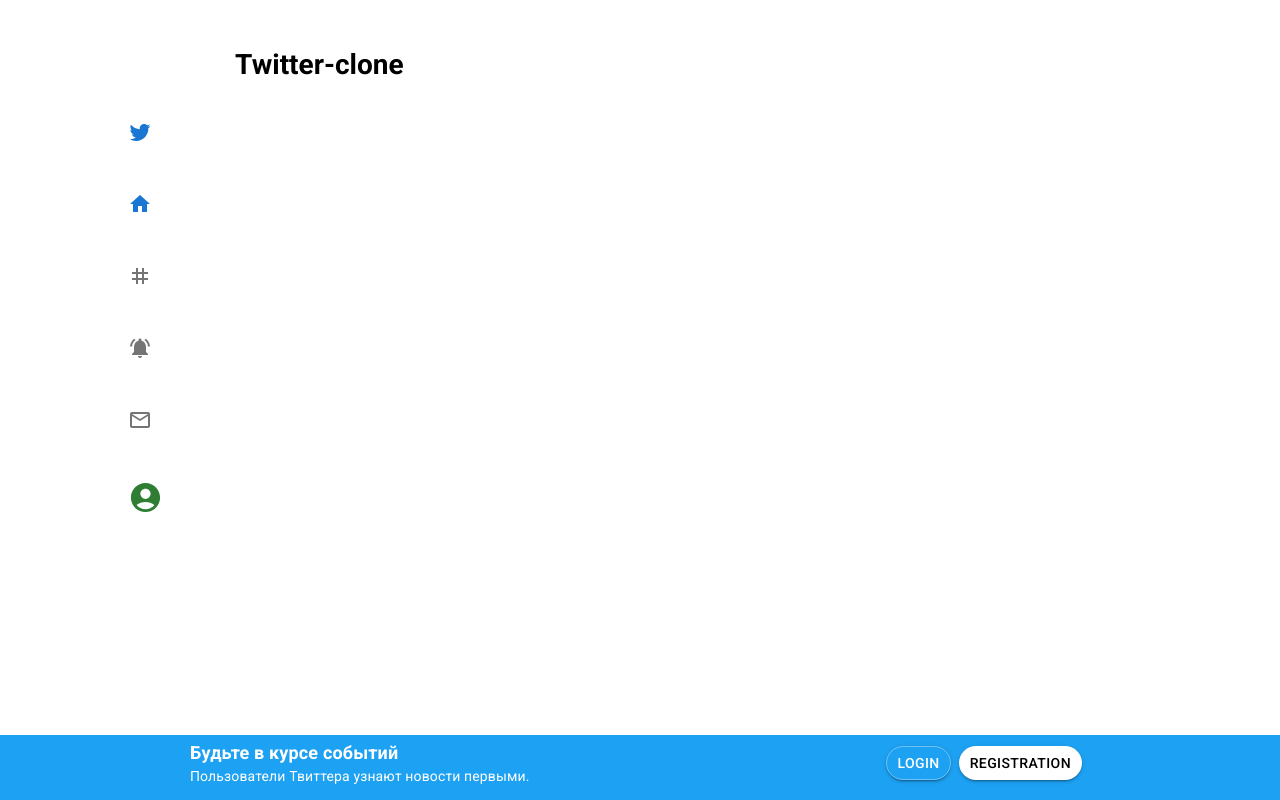
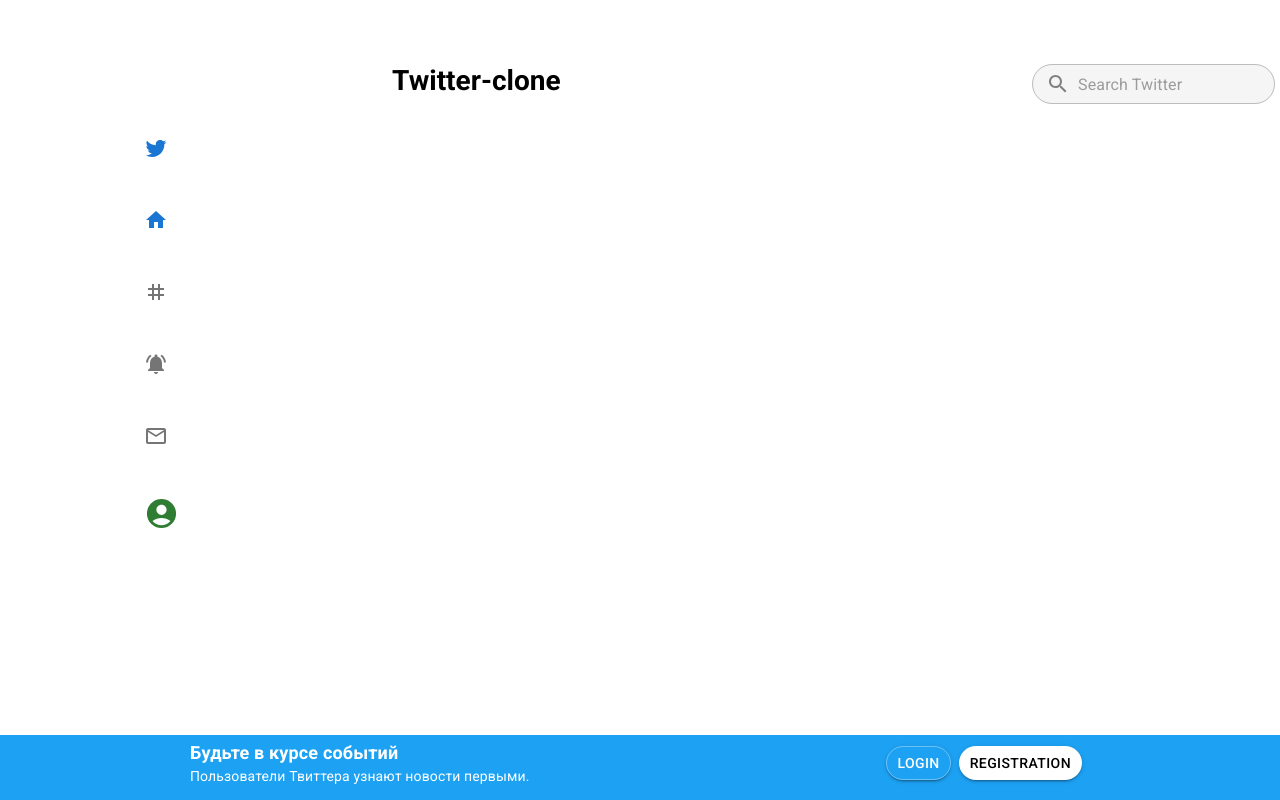
Before and after one commit to bondoleks/twitter-clone-application, a React (Vite) app in the folder client/: page / in a window 1280 px wide. Shown: the top 800 px of the page. Built offline with nearby package versions, Linux system fonts and the light colour scheme.

Commit message:
Added container of 3 columns for the App. (#27)
Added search field with the right column no content in there for now

Co-authored-by: Alex <alexstrwork19@gmail.com>

```diff
--- a/client/src/App.jsx
+++ b/client/src/App.jsx
@@ -2,14 +2,23 @@
 import Box from '@mui/material/Box';
 import Sidebar from './components/Sidebar/Sidebar'
 import Footerlogin from "./components/Footerlogin/Footerlogin.jsx";
+import Search from './components/Search/Search.jsx'
 
 function App() {
 
   return (
+
     <Grid container spacing={2} sx={{margin: "48px"}}>
-      <Sidebar />
+      <Grid item xs={3}>
+        <Sidebar />
+        </Grid>
+      <Grid item xs={6}>
       <Box sx={{ fontSize: '28px', fontWeight: 600, fontFamily: 'Roboto' }}>Twitter-clone</Box>
-        <Footerlogin/>
+    <Footerlogin/>
+      </Grid>
+      <Grid item xs={3}>
+        <Search />
+      </Grid>
     </Grid>
 
   )
--- /dev/null
+++ b/client/src/components/Search/ModalClue.jsx
@@ -0,0 +1,33 @@
+import React from "react";
+import Box from "@mui/material/Box";
+import {Typography} from "@mui/material";
+
+
+const ModalClue = () => {
+
+  return(
+    <>
+    <Box sx = {{
+      pl: 2,
+      height: '100px',
+      maxWidth: '300px',
+      boxShadow:"0 0 0 2px rgba(29, 161, 242, 0.5)",
+      outline: "2px solid #fff",
+      outlineOffset: "-1px",
+      borderRadius: "5px"
+    }}>
+      <Typography sx={{
+        pt: 2,
+        mr: 2,
+        color: "e9e9e9"
+      }}>
+        Try searching for people, topics, keywords
+      </Typography>
+    </Box>
+
+    </>
+  )
+}
+
+
+export default ModalClue;
--- /dev/null
+++ b/client/src/components/Search/Search.jsx
@@ -0,0 +1,91 @@
+
+import React, { useState, useRef } from "react";
+import SearchIcon from "@mui/icons-material/Search";
+import { InputAdornment, TextField } from "@mui/material";
+import CancelIcon from "@mui/icons-material/Cancel";
+import {styled} from "@mui/system";
+import ModalClue from "./ModalClue.jsx";
+
+const StyledSearchIcon = styled(SearchIcon)(({ inputFocused }) => ({
+  color: inputFocused ? "rgb(29, 155, 240)" : "grey",
+  "&:focus": {
+    color: "rgb(29, 155, 240)",
+  },
+  "&:hover": {
+    cursor: "pointer",
+  },
+}));
+
+const StyledCancelIcon = styled(CancelIcon)(({}) => ({
+  color: "rgb(29, 155, 240)",
+  "&:hover": {
+    cursor: "pointer",
+    color: "red",
+  },
+}));
+
+const Search = () => {
+  const [inputValue, setInputValue] = useState("");
+  const [inputFocused, setInputFocused] = useState(false);
+
+  const handleInputChange = (event) => {
+    setInputValue(event.target.value);
+  };
+
+  const handleCancelClick = () => {
+    setInputValue("");
+    inputRef.current.focus();
+  };
+
+  const inputRef = useRef(null);
+
+  const handleInputFocus = () => {
+    setInputFocused(true);
+  };
+
+  const handleInputBlur = () => {
+    setInputFocused(false);
+  };
+
+  return (
+    <>
+            <TextField
+                variant="outlined"
+                placeholder="Search Twitter"
+                 value={inputValue}
+                inputRef={inputRef}
+                 onChange={handleInputChange}
+               onFocus={handleInputFocus}
+                 onBlur={handleInputBlur}
+                InputProps={{
+                   startAdornment: (
+                    <InputAdornment position="start">
+                       <StyledSearchIcon inputFocused={inputFocused} />
+                     </InputAdornment>
+                   ),
+                   endAdornment: inputValue ? (
+                     <InputAdornment position="end">
+                       <StyledCancelIcon onClick={handleCancelClick} inputFocused={inputFocused}/>
+                     </InputAdornment>
+                   ) : null,
+                   sx: {
+                     marginRight: "50px",
+                     maxHeight: "40px",
+                     maxWidth: "300px",
+                     borderRadius: "50px",
+                     backgroundColor: "#F5F5F5",
+                     "&:focus-within": {
+                       backgroundColor: "white",
+                       "& .MuiSvgIcon-root": {
+                         color: "rgb(29, 155, 240)",
+                       },
+                     },
+                   },
+                 }}
+               />
+       {inputFocused && !inputValue && <ModalClue />}
+     </>
+   );
+ };
+
+ export default Search;
```
Also changed, not shown: 1 other file (tests, documents, lock files or other folders).
